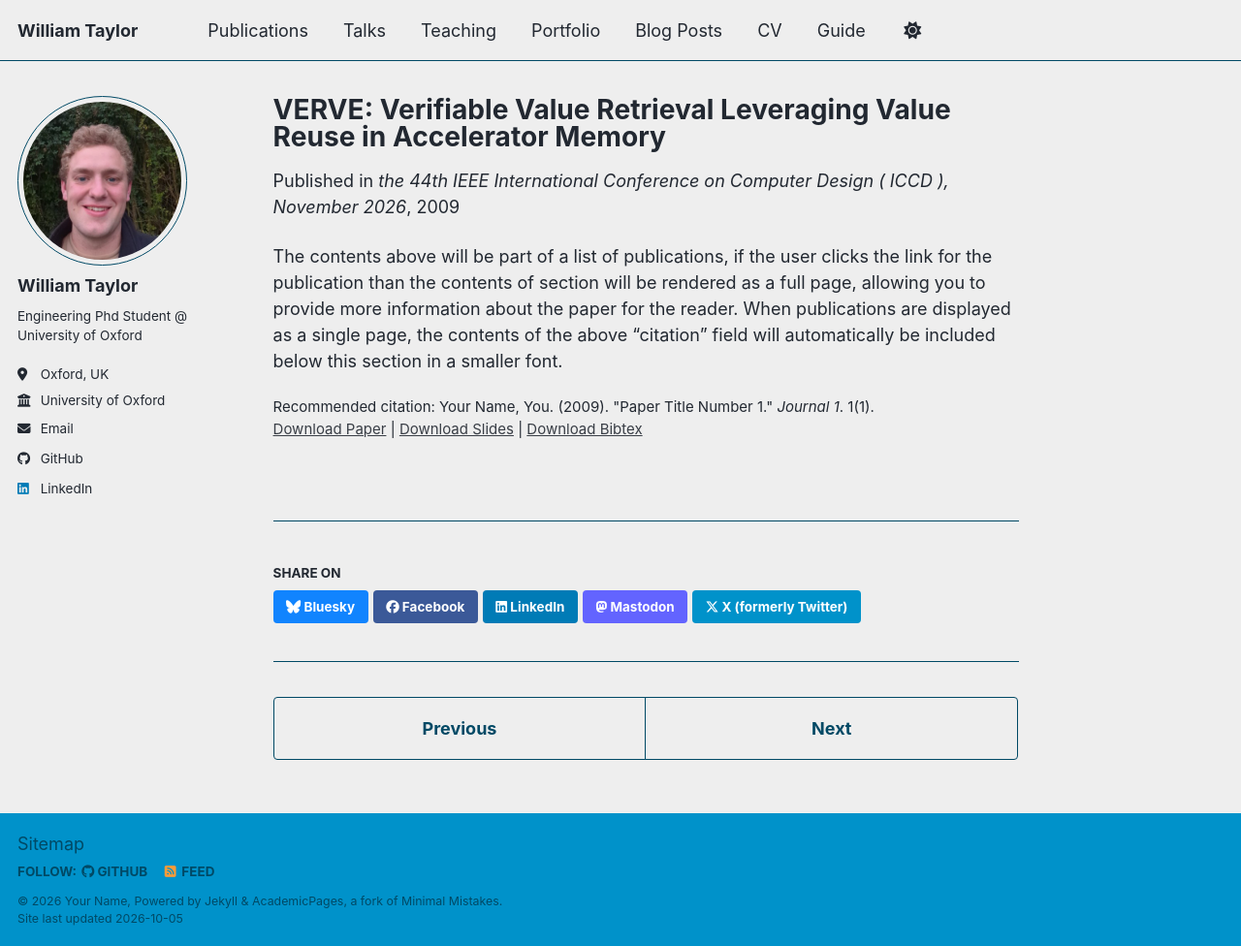
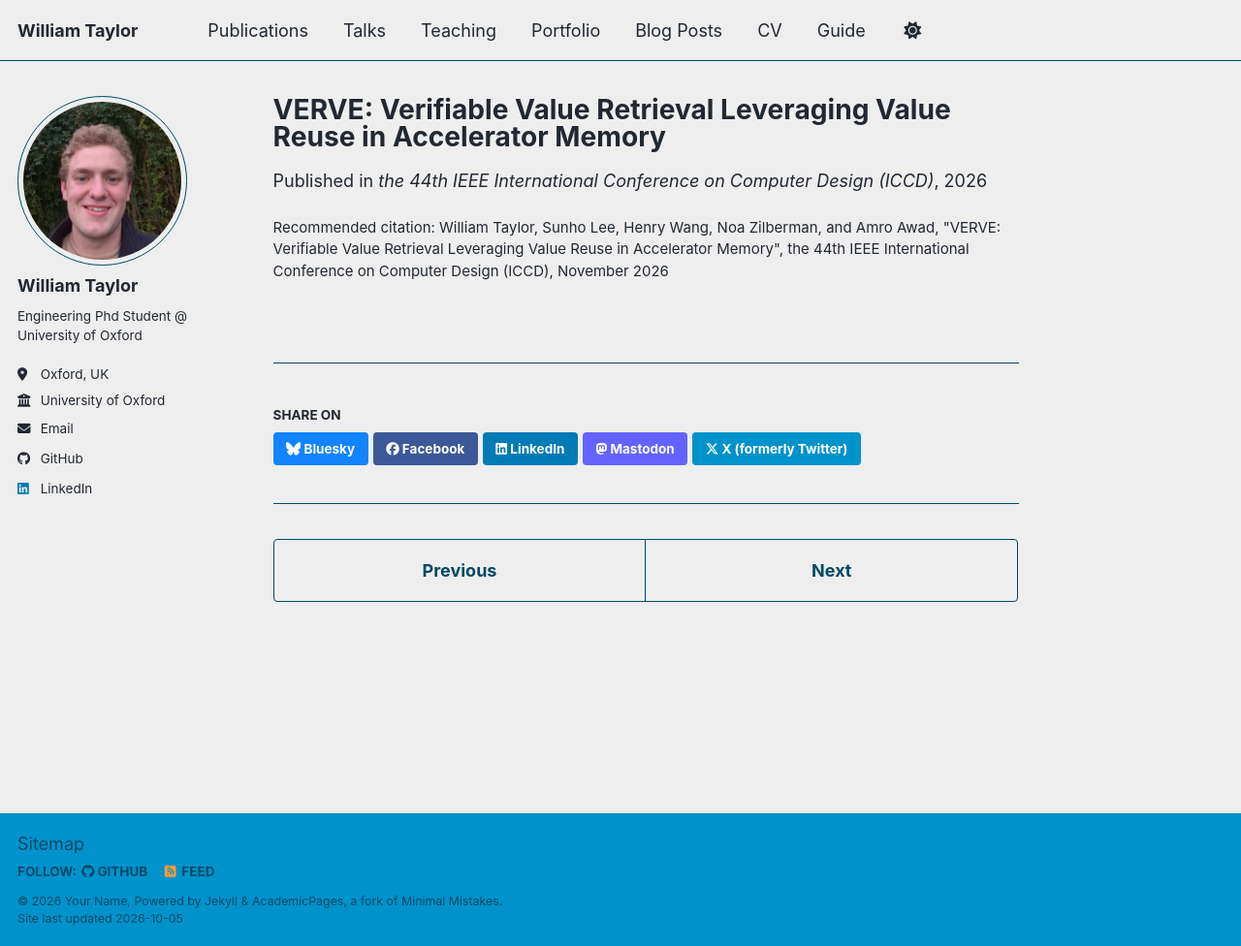
Before and after one commit to w-p-taylor/w-p-taylor.github.io, a Jekyll site: the page built from _publications/2009-10-01-paper-title-number-1.md, in a window 1280 px wide and 976 px high. Shown: the whole window at 97% size. Built offline with Jekyll 4.4.1, drawn with Linux system fonts in a browser that asks for light colours; a script bundle is joined from its source files by our own code; library files that are not in the unit come from our copies.

Commit message:
Update publication details for VERVE paper

```diff
--- a/_publications/2009-10-01-paper-title-number-1.md
+++ b/_publications/2009-10-01-paper-title-number-1.md
@@ -1,14 +1,10 @@
 ---
 title: "VERVE: Verifiable Value Retrieval Leveraging Value Reuse in Accelerator Memory"
 collection: publications
-category: manuscripts
-permalink: /publication/2009-10-01-paper-title-number-1
-excerpt: '-'
-date: 2009-10-01
-venue: 'the 44th IEEE International Conference on Computer Design ( ICCD ), November 2026'
-slidesurl: 'https://academicpages.github.io/files/slides1.pdf'
-paperurl: 'https://academicpages.github.io/files/paper1.pdf'
-bibtexurl: 'https://academicpages.github.io/files/bibtex1.bib'
-citation: 'Your Name, You. (2009). &quot;Paper Title Number 1.&quot; <i>Journal 1</i>. 1(1).'
+category: conferences
+permalink: /publication/2026-11-16-verve
+excerpt: 'ICCD 2026'
+date: 2026-11-16
+venue: 'the 44th IEEE International Conference on Computer Design (ICCD)'
+citation: 'William Taylor, Sunho Lee, Henry Wang, Noa Zilberman, and Amro Awad, &quot;VERVE: Verifiable Value Retrieval Leveraging Value Reuse in Accelerator Memory&quot;, the 44th IEEE International Conference on Computer Design (ICCD), November 2026'
 ---
-The contents above will be part of a list of publications, if the user clicks the link for the publication than the contents of section will be rendered as a full page, allowing you to provide more information about the paper for the reader. When publications are displayed as a single page, the contents of the above "citation" field will automatically be included below this section in a smaller font.
```
